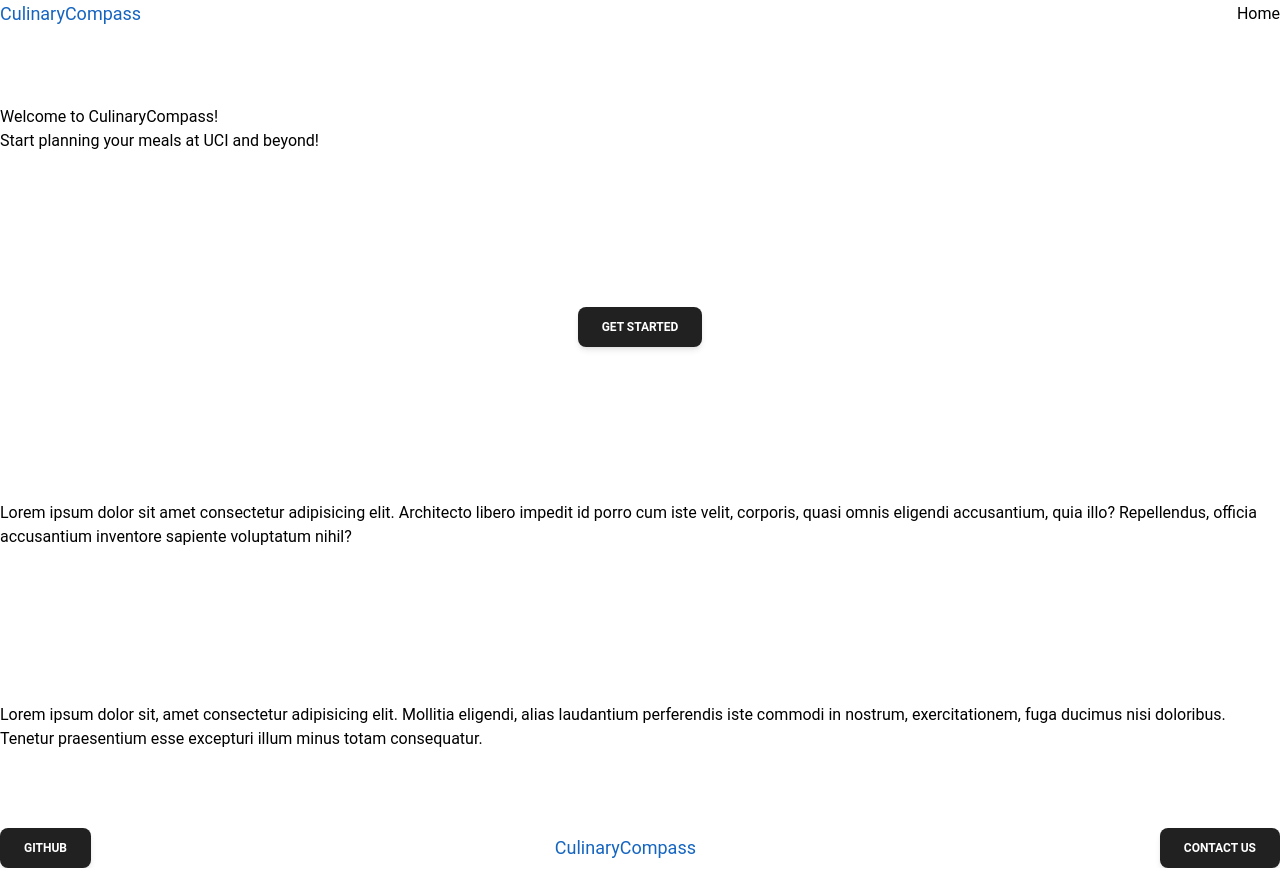
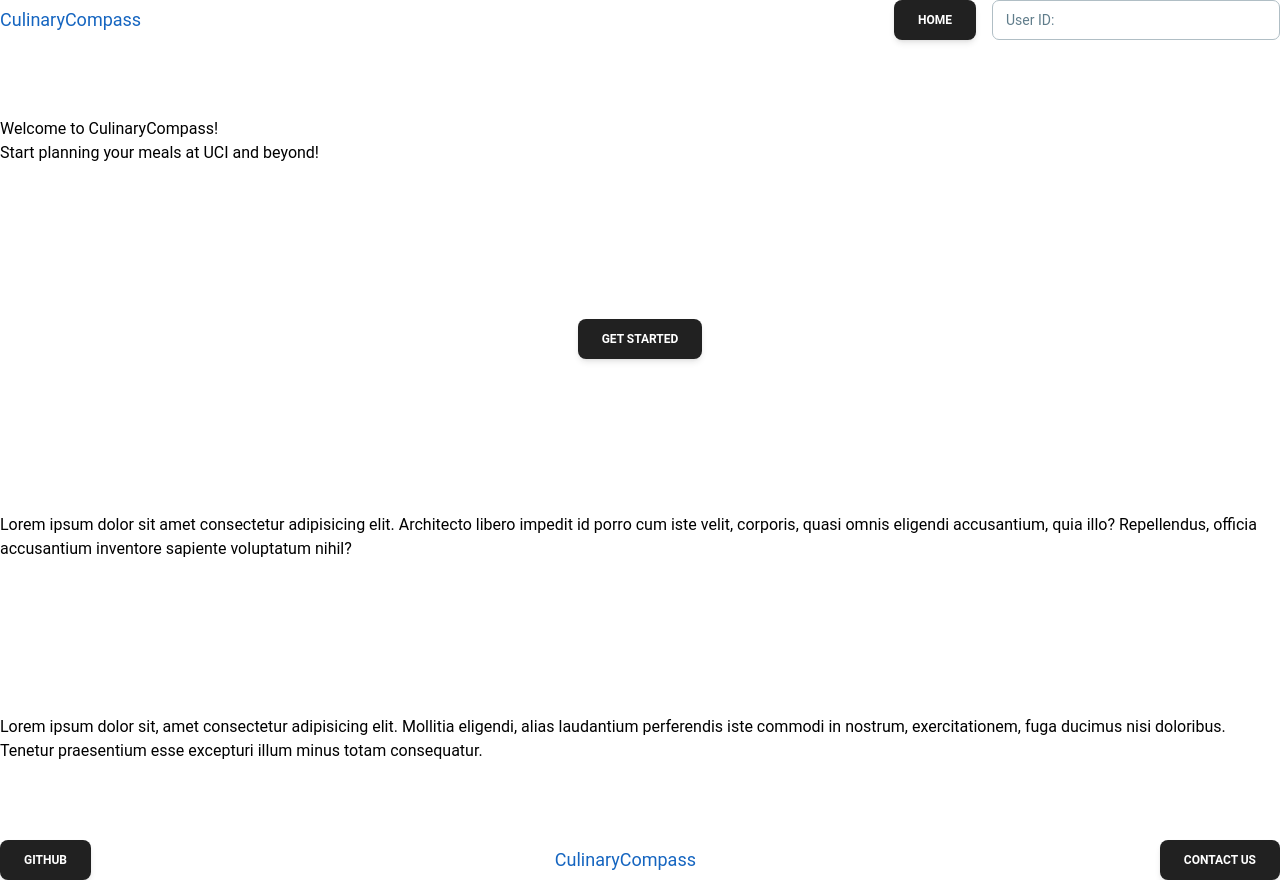
Before and after one commit to TuThanhHuy2124/culinary-compass, a React (Vite) app: page / in a window 1280 px wide. Built offline with nearby package versions, Linux system fonts and the light colour scheme.

Commit message:
Created components, IDInput, Layout, and LinkButton

```diff
--- /dev/null
+++ b/src/components/IDInput.jsx
@@ -0,0 +1,9 @@
+import { Input } from "@material-tailwind/react";
+
+export function IDInput() {
+  return (
+    <div className="w-72">
+      <Input label="User ID:" />
+    </div>
+  );
+}
--- a/src/components/Layout.jsx
+++ b/src/components/Layout.jsx
@@ -1,5 +1,7 @@
 import { Button } from "@material-tailwind/react";
 import { Link, Outlet } from "react-router-dom";
+import { IDInput } from "./IDInput";
+import { LinkButton } from "./LinkButton";
 
 export default function Layout () {
 
@@ -7,8 +9,9 @@ export default function Layout () {
         <>
             <header className="w-screen h-max flex items-center justify-between">
                 <h1 id="header-title" className="text-lg text-blue-800">CulinaryCompass</h1>
-                <ul>
-                    <Link to="/"><li>Home</li></Link>
+                <ul class="flex space-x-4">
+                    <LinkButton name="Home" destination="/"></LinkButton>
+                    <li><IDInput></IDInput></li>
                 </ul>
             </header>
             <Outlet/>
--- /dev/null
+++ b/src/components/LinkButton.jsx
@@ -0,0 +1,6 @@
+import { Button } from "@material-tailwind/react";
+import { Link, Outlet } from "react-router-dom";
+
+export function LinkButton(props) {
+  return <Link to={props.destination}><Button>{props.name}</Button></Link>;
+}
--- a/src/pages/Home.jsx
+++ b/src/pages/Home.jsx
@@ -1,4 +1,5 @@
 import { Button } from "@material-tailwind/react"
+import { IDInput } from "../components/IDInput"
 
 export default function Home () {
     return (
```
